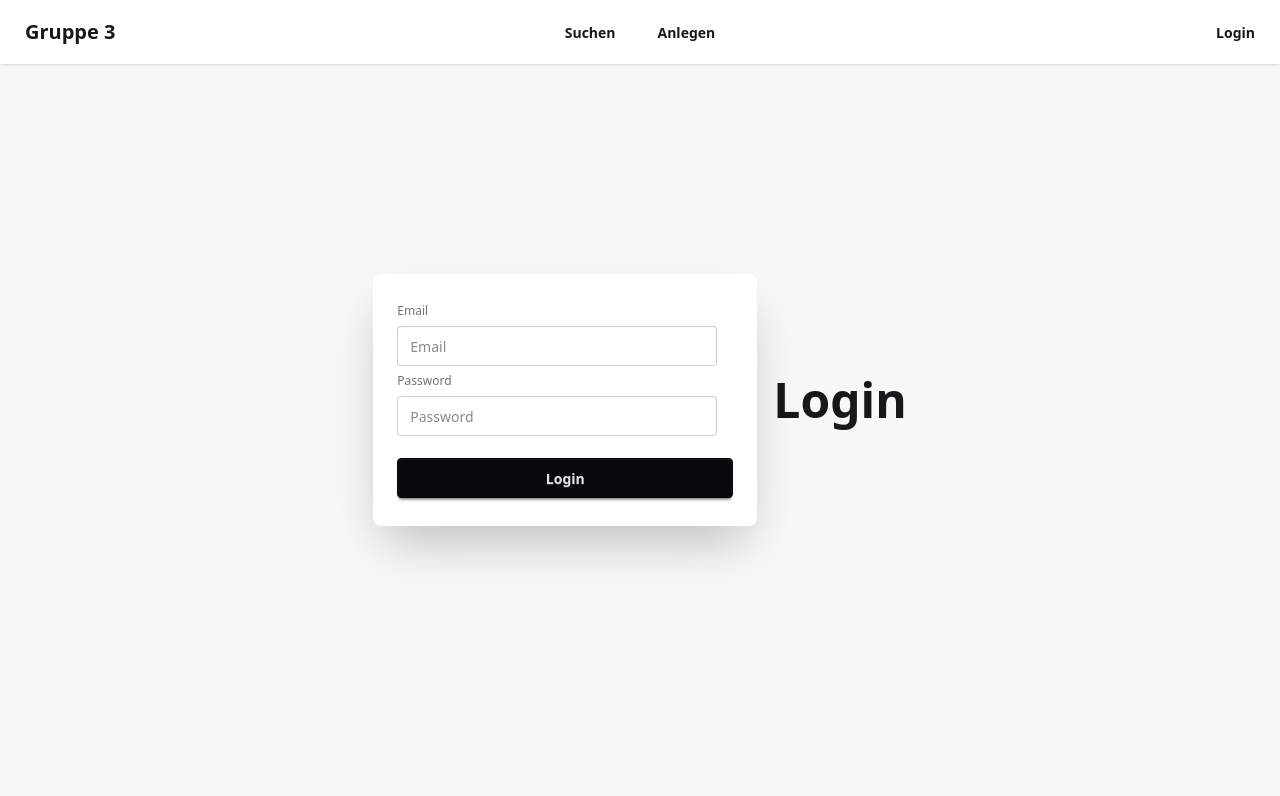
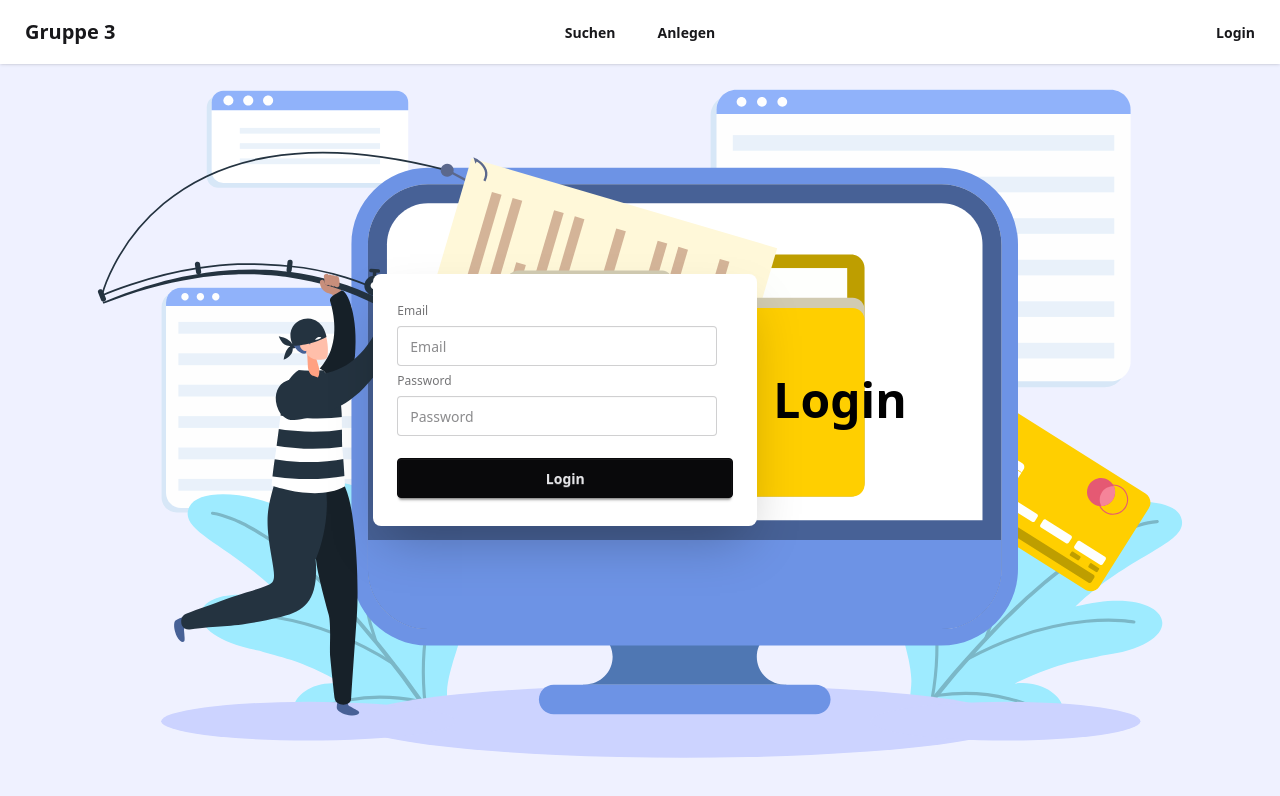
Before and after one commit to JuliusM123/web-Anwendung, an Angular app: page /login in a window 1280 px wide. Shown: the top 796 px of the page. Built offline with nearby package versions, Linux system fonts and the light colour scheme.

Commit message:
feat: Login Seite Hintergrund

```diff
--- a/src/app/login/login.component.html
+++ b/src/app/login/login.component.html
@@ -1,7 +1,18 @@
-<div class="hero bg-base-200 min-h-screen">
+<div
+  class="hero bg-base-200 min-h-screen"
+  style="
+    background-image: url('assets/login.svg');
+    background-size: cover;
+    background-position: center;
+  "
+>
   <div class="hero-content flex-col lg:flex-row-reverse">
-    <div class="text-center lg:text-left">
-      <h1 class="text-5xl font-bold">Login</h1>
+    <div
+      class="flex items-center justify-center lg:justify-end w-full lg:w-1/2"
+    >
+      <h1 class="text-5xl font-bold text-black text-center lg:text-right">
+        Login
+      </h1>
     </div>
     <div class="card bg-base-100 w-full max-w-sm shrink-0 shadow-2xl">
       <div class="card-body">
```
